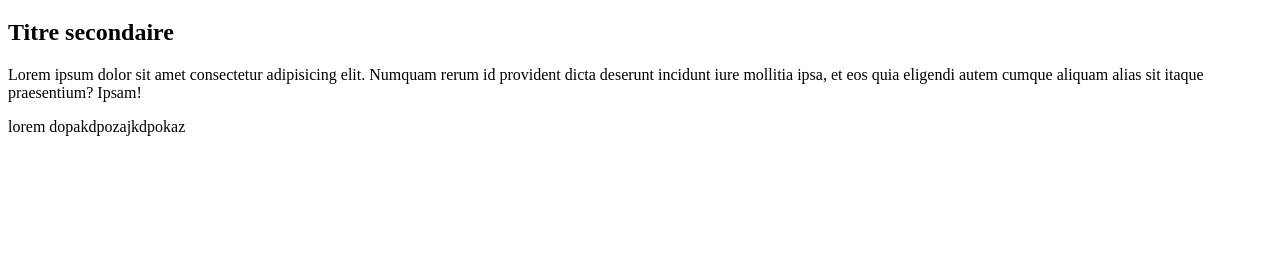
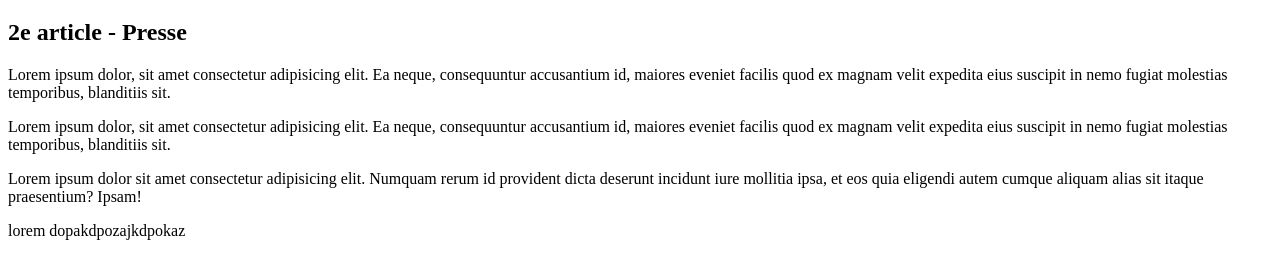
Before and after one commit to pierre-alexandre-detollenaere/Exercice_Blog, a plain HTML site: page index.html in a window 1280 px wide. Shown: the part 61-340 px from the top of the page. Drawn offline with Linux system fonts and the light colour scheme.

Commit message:
ajout 2eme article

```diff
--- a/index.html
+++ b/index.html
@@ -9,8 +9,9 @@
 </head>
 <body>
     <h1>Titre principal du blog</h1>
-    <h2> Titre secondaire</h2>
-
+    <h2> 2e article - Presse</h2>
+    <p>Lorem ipsum dolor, sit amet consectetur adipisicing elit. Ea neque, consequuntur accusantium id, maiores eveniet facilis quod ex magnam velit expedita eius suscipit in nemo fugiat molestias temporibus, blanditiis sit.</p>
+    <p>Lorem ipsum dolor, sit amet consectetur adipisicing elit. Ea neque, consequuntur accusantium id, maiores eveniet facilis quod ex magnam velit expedita eius suscipit in nemo fugiat molestias temporibus, blanditiis sit.</p>
     <p>
         Lorem ipsum dolor sit amet consectetur adipisicing elit. Numquam rerum id provident dicta deserunt incidunt iure mollitia ipsa, et eos quia eligendi autem cumque aliquam alias sit itaque praesentium? Ipsam!
     </p>
```
